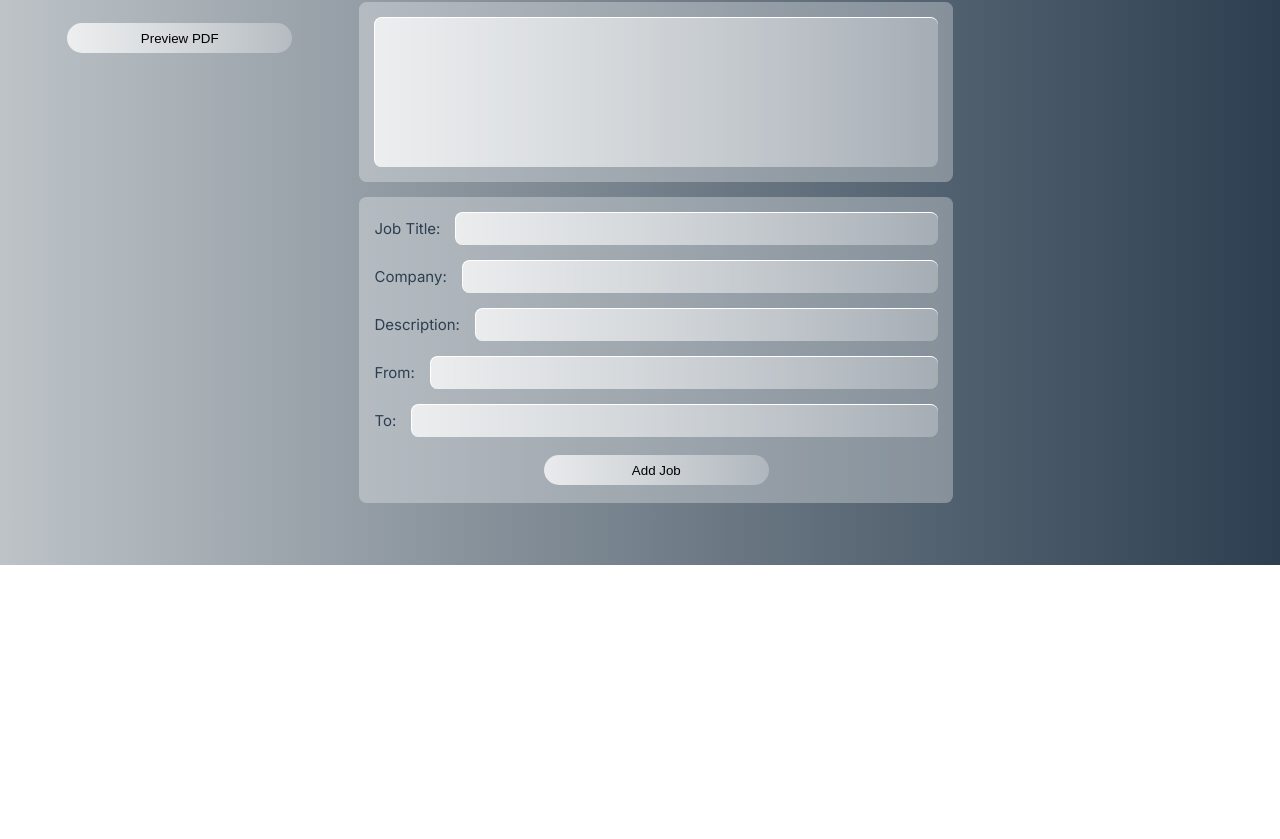
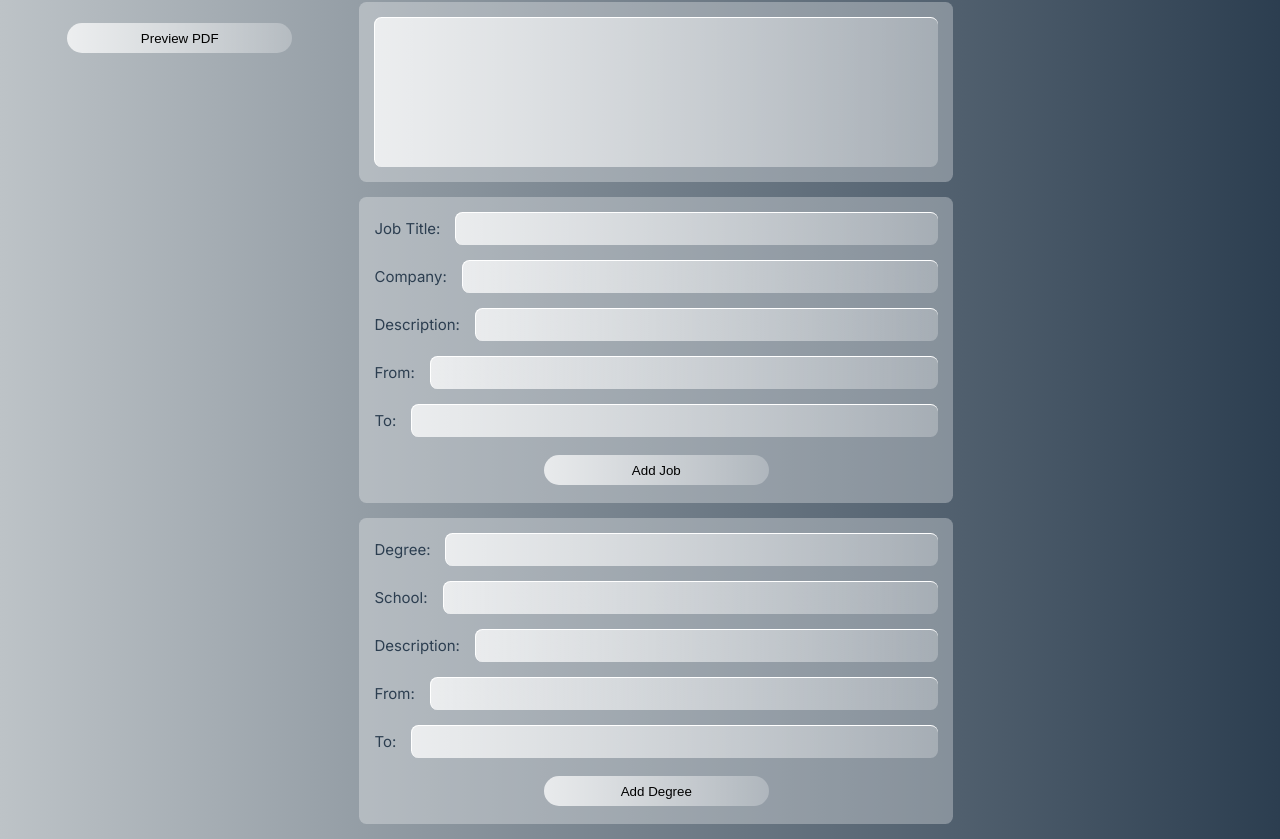
Before and after one commit to Vyonyx/cv-maker, a React (Create React App) app: page / in a window 1280 px wide. Shown: the part 235-1074 px from the top of the page. Before the commit the page ends 800 px from the top, so only its background shows below. Built offline with nearby package versions, Linux system fonts and the light colour scheme.

Commit message:
Refactored School form.

```diff
--- a/src/App.js
+++ b/src/App.js
@@ -138,12 +138,7 @@ function App() {
             </StyledMainForm>
 
             <JobForm history={jobList} addToHistory={setJobList} />
-
-            {/* <SchoolForm
-                formSubmit={this.appendToListState}
-                history={this.state.schoolList}
-                deleteListItem={this.deleteListItem}
-              /> */}
+            <SchoolForm history={schoolList} addToHistory={setSchoolList} />
           </div>
 
           {/* <div>
--- a/src/components/JobForm.js
+++ b/src/components/JobForm.js
@@ -24,7 +24,7 @@ function JobForm({ history, addToHistory }) {
     cbArray.forEach((cb) => cb(''))
   }
 
-  const submitJobToHistory = () => {
+  const submitToHistory = () => {
     addToHistory([...history, details])
     resetState()
   }
@@ -63,7 +63,7 @@ function JobForm({ history, addToHistory }) {
         <label>To:</label>
         <input onChange={(e) => changeTextState(e, setTo)} value={to}></input>
       </div>
-      <NavButtons type="button" onClick={submitJobToHistory}>
+      <NavButtons type="button" onClick={submitToHistory}>
         Add Job
       </NavButtons>
     </StyledMainForm>
--- a/src/components/SchoolForm.js
+++ b/src/components/SchoolForm.js
@@ -1,97 +1,73 @@
-import uniqid from "uniqid";
-import { ListForm } from "./FormMethods";
-import { ListInput } from "./Inputs";
-import { NavButtons } from "./GeneralComponents";
+import React, { useState } from 'react'
+import uniqid from 'uniqid'
+import { ListForm } from './FormMethods'
+import { ListInput } from './Inputs'
+import { NavButtons } from './GeneralComponents'
 
-import { StyledMainForm, StyledHistory } from "./styles/StyledForms.styled";
+import { StyledMainForm, StyledHistory } from './styles/StyledForms.styled'
 
-class SchoolForm extends ListForm {
-  state = {
-    schoolList: [],
-  };
+function SchoolForm({ history, addToHistory }) {
+  const [degree, setDegree] = useState('')
+  const [school, setSchool] = useState('')
+  const [description, setDescription] = useState('')
+  const [from, setFrom] = useState('')
+  const [to, setTo] = useState('')
 
-  template = {
-    degree: "",
-    school: "",
-    city: "",
-    from: "",
-    to: "",
-    description: "",
-  };
+  let details = { degree, school, description, from, to }
+  const cbArray = [setDegree, setSchool, setDescription, setFrom, setTo]
 
-  render() {
-    const { history } = this.props;
-    return (
-      <StyledMainForm
-        onSubmit={(e) => {
-          e.preventDefault();
-          const { degree, school } = this.template;
-          if (degree === "" || school === "") {
-            alert("Please fill in degree and school details.");
-            return;
-          }
-          this.submitListState(e, "schoolList", this.template);
-        }}
-      >
-        <ListInput
-          label="Degree:"
-          field="degree"
-          subState={"template"}
-          updateFunction={this.updateTemplate}
-        />
-        <ListInput
-          label="School:"
-          field="school"
-          subState={"template"}
-          updateFunction={this.updateTemplate}
-        />
-        <ListInput
-          label="City:"
-          field="city"
-          subState={"template"}
-          updateFunction={this.updateTemplate}
-        />
-        <ListInput
-          label="From:"
-          field="from"
-          subState={"template"}
-          updateFunction={this.updateTemplate}
-        />
-        <ListInput
-          label="To:"
-          field="to"
-          subState={"template"}
-          updateFunction={this.updateTemplate}
-        />
-        <ListInput
-          label="Description:"
-          field="description"
-          subState={"template"}
-          updateFunction={this.updateTemplate}
-        />
-        <NavButtons>Add School Details</NavButtons>
-        <StyledHistory>
-          {history.length > 0 &&
-            history.map((item) => {
-              const { degree, school } = item;
-              return (
-                <li key={uniqid()}>
-                  {degree} - {school}
-                  <button
-                    onClick={(e) => {
-                      e.preventDefault();
-                      this.props.deleteListItem("schoolList", item);
-                    }}
-                  >
-                    X
-                  </button>
-                </li>
-              );
-            })}
-        </StyledHistory>
-      </StyledMainForm>
-    );
+  const changeTextState = (e, cb) => {
+    cb(e.target.value)
   }
+
+  const resetState = () => {
+    cbArray.forEach((cb) => cb(''))
+  }
+
+  const submitToHistory = () => {
+    addToHistory([...history, details])
+    resetState()
+  }
+
+  return (
+    <StyledMainForm>
+      <div>
+        <label>Degree:</label>
+        <input
+          onChange={(e) => changeTextState(e, setDegree)}
+          value={degree}
+        ></input>
+      </div>
+      <div>
+        <label>School:</label>
+        <input
+          onChange={(e) => changeTextState(e, setSchool)}
+          value={school}
+        ></input>
+      </div>
+      <div>
+        <label>Description:</label>
+        <input
+          onChange={(e) => changeTextState(e, setDescription)}
+          value={description}
+        ></input>
+      </div>
+      <div>
+        <label>From:</label>
+        <input
+          onChange={(e) => changeTextState(e, setFrom)}
+          value={from}
+        ></input>
+      </div>
+      <div>
+        <label>To:</label>
+        <input onChange={(e) => changeTextState(e, setTo)} value={to}></input>
+      </div>
+      <NavButtons type="button" onClick={submitToHistory}>
+        Add Degree
+      </NavButtons>
+    </StyledMainForm>
+  )
 }
 
-export default SchoolForm;
+export default SchoolForm
```
